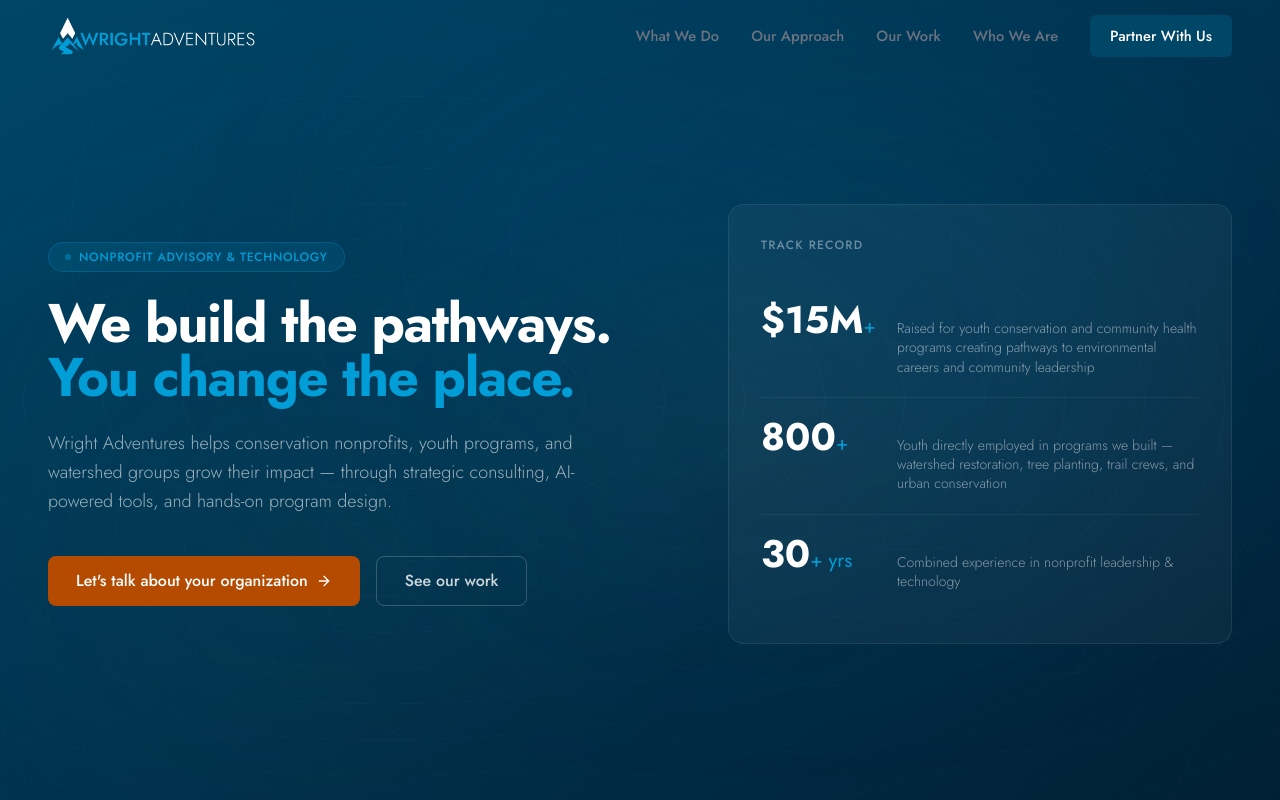
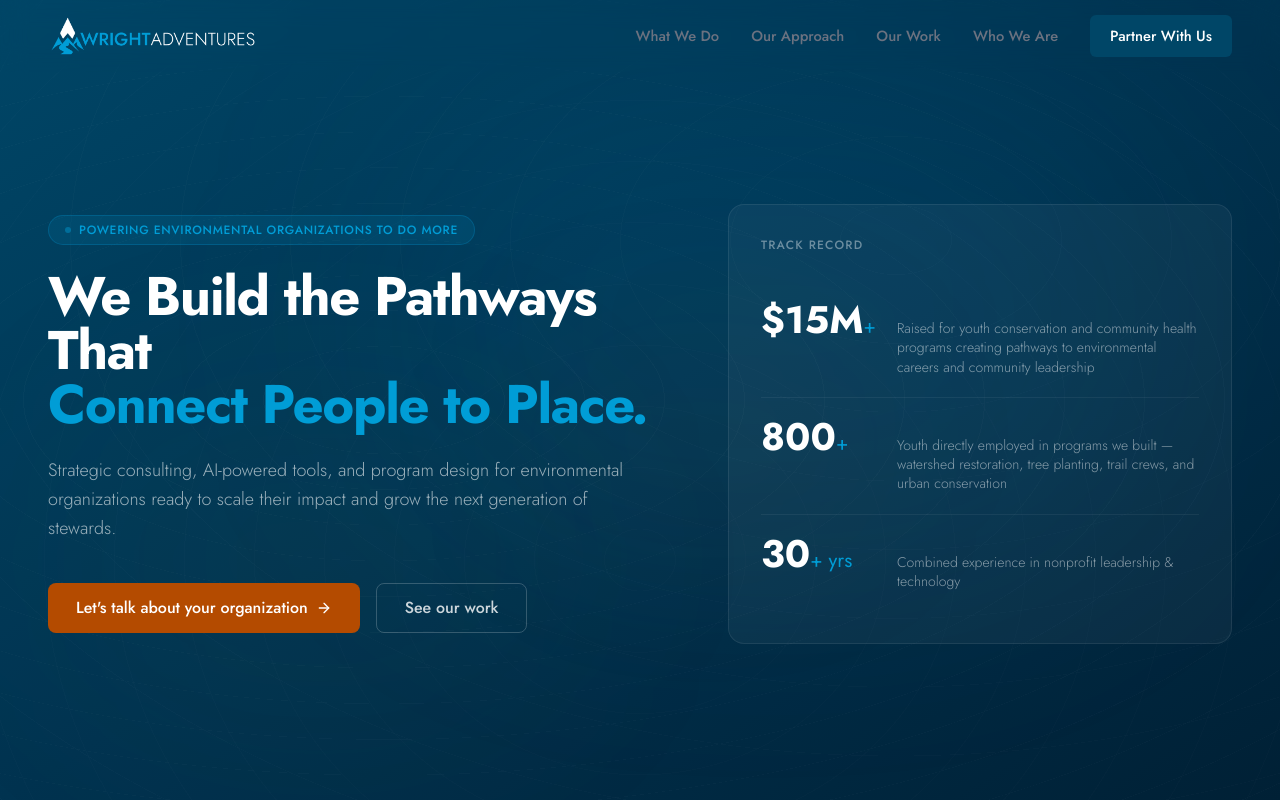
Before and after one commit to bwright77/wright-adventures, a React (Vite) app: page / in a window 1280 px wide. Shown: the top 800 px of the page. Built offline with nearby package versions, Linux system fonts and the light colour scheme.

Commit message:
Update vaule proposition

```diff
--- a/src/components/Hero.tsx
+++ b/src/components/Hero.tsx
@@ -19,18 +19,18 @@ export function Hero() {
         <div className="animate-fade-in-up">
           <div className="inline-flex items-center gap-2 px-4 py-1.5 bg-river/[0.12] border border-river/25 rounded-full text-river text-xs font-medium uppercase tracking-[0.06em] mb-6">
             <span className="w-1.5 h-1.5 bg-river rounded-full animate-pulse-dot" />
-            Nonprofit Advisory & Technology
+            Powering Environmental Organizations to Do More
           </div>
 
           <h1 className="text-4xl sm:text-5xl lg:text-[3.4rem] font-bold text-white leading-[1.12] tracking-tight mb-6">
-            We build the pathways.
-            <br />
-            <em className="not-italic text-river">You change the place.</em>
+            We Build the Pathways That{' '}
+            <br className="hidden sm:block" />
+            <em className="not-italic text-river">Connect People to Place.</em>
           </h1>
 
           <p className="text-lg text-white/60 leading-relaxed mb-10 max-w-xl font-light">
-            Wright Adventures helps conservation nonprofits, youth programs, and watershed groups grow
-            their impact — through strategic consulting, AI-powered tools, and hands-on program design.
+            Strategic consulting, AI-powered tools, and program design for environmental organizations
+            ready to scale their impact and grow the next generation of stewards.
           </p>
 
           <div className="flex flex-col sm:flex-row gap-4">
```
